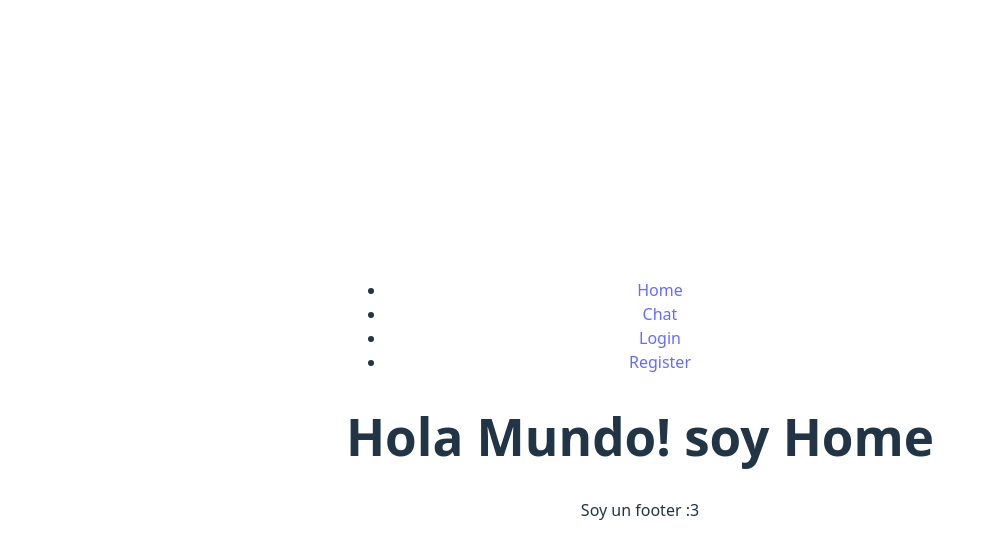
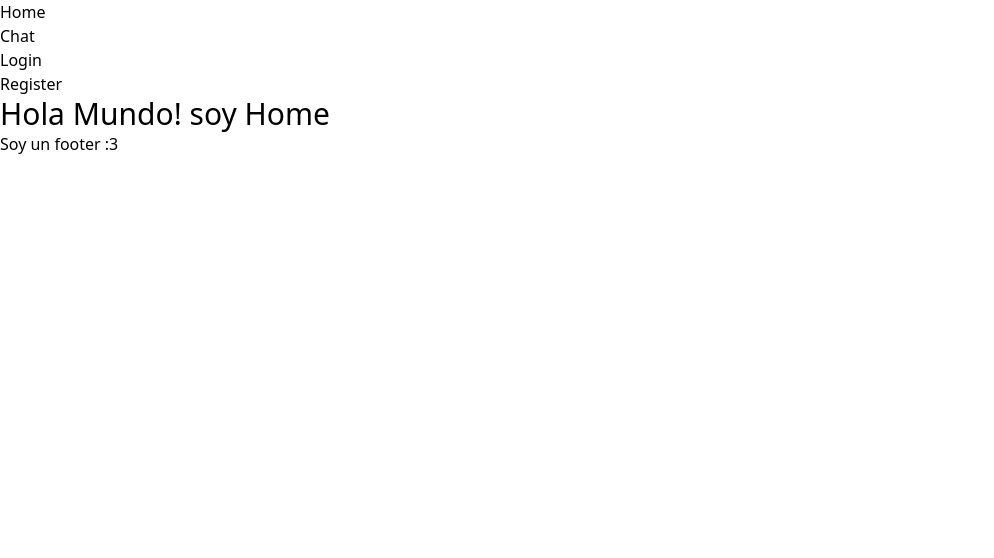
Before and after one commit to launick99/UDBU, a Vue app: page / in a window 1280 px wide. Shown: the top 558 px of the page, without its empty margins (0-994 px from the left). Built offline with nearby package versions, Linux system fonts and the light colour scheme.

Commit message:
feat: agregar tailwind

```diff
--- /dev/null
+++ b/postcss.config.cjs
@@ -0,0 +1,6 @@
+module.exports = {
+    plugins: [
+        require('tailwindcss'),
+        require('autoprefixer'),
+    ],
+}
--- a/src/main.js
+++ b/src/main.js
@@ -1,7 +1,7 @@
-import './style.css';
 import { createApp } from 'vue';
 import App from './App.vue';
 import router from './router/router';
+import './style.css';
 
 
 const app = createApp(App);
--- a/src/pages/Home.vue
+++ b/src/pages/Home.vue
@@ -1,5 +1,5 @@
 <template>
-    <h1>Hola Mundo! soy Home</h1>
+    <h1 class="text-3xl">Hola Mundo! soy Home</h1>
 </template>
 <script>
     export default{
--- a/src/style.css
+++ b/src/style.css
@@ -1,96 +1,7 @@
-:root {
-  font-family: system-ui, Avenir, Helvetica, Arial, sans-serif;
-  line-height: 1.5;
-  font-weight: 400;
+@tailwind base;
+@tailwind components;
+@tailwind utilities;
 
-  color-scheme: light dark;
-  color: rgba(255, 255, 255, 0.87);
-  background-color: #242424;
-
-  font-synthesis: none;
-  text-rendering: optimizeLegibility;
-  -webkit-font-smoothing: antialiased;
-  -moz-osx-font-smoothing: grayscale;
+h1{
+    font-size: 5rem;
 }
-
-a {
-  font-weight: 500;
-  color: #646cff;
-  text-decoration: inherit;
-}
-a:hover {
-  color: #535bf2;
-}
-
-body {
-  margin: 0;
-  display: flex;
-  place-items: center;
-  min-width: 320px;
-  min-height: 100vh;
-}
-
-h1 {
-  font-size: 3.2em;
-  line-height: 1.1;
-}
-
-#app {
-  max-width: 1280px;
-  margin: 0 auto;
-  padding: 2rem;
-  text-align: center;
-}
-
-.logo {
-  height: 6em;
-  padding: 1.5em;
-  will-change: filter;
-  transition: filter 300ms;
-}
-.logo:hover {
-  filter: drop-shadow(0 0 2em #646cffaa);
-}
-.logo.vanilla:hover {
-  filter: drop-shadow(0 0 2em #f7df1eaa);
-}
-
-.card {
-  padding: 2em;
-}
-
-.read-the-docs {
-  color: #888;
-}
-
-button {
-  border-radius: 8px;
-  border: 1px solid transparent;
-  padding: 0.6em 1.2em;
-  font-size: 1em;
-  font-weight: 500;
-  font-family: inherit;
-  background-color: #1a1a1a;
-  cursor: pointer;
-  transition: border-color 0.25s;
-}
-button:hover {
-  border-color: #646cff;
-}
-button:focus,
-button:focus-visible {
-  outline: 4px auto -webkit-focus-ring-color;
-}
-
-@media (prefers-color-scheme: light) {
-  :root {
-    color: #213547;
-    background-color: #ffffff;
-  }
-  a:hover {
-    color: #747bff;
-  }
-  button {
-    background-color: #f9f9f9;
-  }
-}
--- /dev/null
+++ b/tailwind.config.js
@@ -0,0 +1,11 @@
+/** @type {import('tailwindcss').Config} */
+module.exports = {
+    content: [
+        "./index.html",
+        "./src/**/*.{vue,js,ts,jsx,tsx}"
+    ],
+    theme: {
+        extend: {},
+    },
+    plugins: [],
+}
```
Also changed, not shown: package.json (+6 -3 lines), 1 other file (tests, documents, lock files or other folders).
